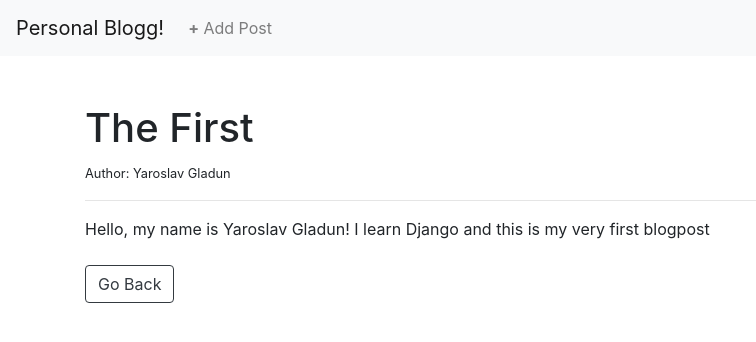
After one commit to yaroslavgladunn/simpleblog, a Django app: page /article/1 in a window 1280 px wide. The commit adds this page. Shown: the top 342 px of the page, without its empty margins (0-756 px from the left). Run offline with Django 3.2, Linux system fonts and the light colour scheme; data comes from the database, SQL or seed files in the repository; both versions use the stored data as it was after the commit; some libraries are stand-ins or nearby versions.

```diff
--- a/blog/main/models.py
+++ b/blog/main/models.py
@@ -1,5 +1,6 @@
 from django.db import models
 from django.contrib.auth.models import User
+from django.urls import reverse
 
 class Post(models.Model):
     title = models.CharField(max_length=255)
@@ -7,3 +8,5 @@ class Post(models.Model):
     body = models.TextField()
 
     def __str__(self): return self.title + ' | ' + str(self.author)
+
+    def get_absolute_url(self): return reverse('article-detail', args=(str(self.id)))
--- /dev/null
+++ b/blog/main/templates/main/article_detail.html
@@ -0,0 +1,15 @@
+{% extends 'main/index.html' %}
+
+{% block title %}{{ post.title }} - Personal Blogg!{% endblock %}
+
+{% block content %}
+<br/>
+<h1>{{ post.title }}</h1>
+<small>Author: {{ post.author.first_name }} {{ post.author.last_name }}</small><br/>
+<hr>
+
+{{ post.body }}
+
+<br><br/>
+<a href="{% url 'home' %}"><button type="button" class="btn btn-outline-dark">Go Back</button></a>
+{% endblock %}
--- /dev/null
+++ b/blog/main/templates/main/index.html
@@ -0,0 +1,41 @@
+<!doctype html>
+{% load static %}
+<html lang="en">
+<head>
+    <meta charset="UTF-8">
+    <meta name="viewport"
+          content="width=device-width, user-scalable=no, initial-scale=1.0, maximum-scale=1.0, minimum-scale=1.0">
+    <meta http-equiv="X-UA-Compatible" content="ie=edge">
+    <link rel="stylesheet" href="https://maxcdn.bootstrapcdn.com/bootstrap/4.0.0/css/bootstrap.min.css"
+          integrity="sha384-Gn5384xqQ1aoWXA+058RXPxPg6fy4IWvTNh0E263XmFcJlSAwiGgFAW/dAiS6JXm" crossorigin="anonymous">
+
+    <title>{% block title %}Personal Blogg!{% endblock %}</title>
+</head>
+<body>
+
+<nav class="navbar navbar-expand-lg navbar-light bg-light">
+  <button class="navbar-toggler" type="button" data-toggle="collapse" data-target="#navbarTogglerDemo01" aria-controls="navbarTogglerDemo01" aria-expanded="false" aria-label="Toggle navigation">
+    <span class="navbar-toggler-icon"></span>
+  </button>
+  <div class="collapse navbar-collapse" id="navbarTogglerDemo01">
+    <a class="navbar-brand" href="{% url 'home' %}">Personal Blogg!</a>
+    <ul class="navbar-nav mr-auto mt-2 mt-lg-0">
+      <li class="nav-item">
+        <a class="nav-link" href="{% url 'add-post' %}"><b>&#43;</b> Add Post</a>
+      </li>
+    </ul>
+  </div>
+</nav>
+
+<br/>
+<div class="container">
+  {% block content %}
+  {% endblock %}
+</div>
+
+
+</body>
+<script src="https://code.jquery.com/jquery-3.2.1.slim.min.js" integrity="sha384-KJ3o2DKtIkvYIK3UENzmM7KCkRr/rE9/Qpg6aAZGJwFDMVNA/GpGFF93hXpG5KkN" crossorigin="anonymous"></script>
+<script src="https://cdnjs.cloudflare.com/ajax/libs/popper.js/1.12.9/umd/popper.min.js" integrity="sha384-ApNbgh9B+Y1QKtv3Rn7W3mgPxhU9K/ScQsAP7hUibX39j7fakFPskvXusvfa0b4Q" crossorigin="anonymous"></script>
+<script src="https://maxcdn.bootstrapcdn.com/bootstrap/4.0.0/js/bootstrap.min.js" integrity="sha384-JZR6Spejh4U02d8jOt6vLEHfe/JQGiRRSQQxSfFWpi1MquVdAyjUar5+76PVCmYl" crossorigin="anonymous"></script>
+</html>
--- a/blog/main/urls.py
+++ b/blog/main/urls.py
@@ -1,6 +1,9 @@
 from django.urls import path
 from . import views
+from . views import HomeView, ArticleDetail, AddPostView
 
 urlpatterns = [
-    path('', views.home, name='home')
+    path('', HomeView.as_view(), name='home'),
+    path('article/<int:pk>', ArticleDetail.as_view(), name='article-detail'),
+    path('add-post', AddPostView.as_view(), name='add-post')
 ]
--- a/blog/main/views.py
+++ b/blog/main/views.py
@@ -1,5 +1,20 @@
 from django.shortcuts import render
+from django.views.generic import ListView, DetailView, CreateView
+from .models import Post
 
 # Create your views here.
-def home(request):
-    return render(request, 'main/home.html', {})
+#def home(request):
+#    return render(request, 'main/home.html', {})
+
+class HomeView(ListView):
+    model = Post
+    template_name = 'main/home.html'
+
+class ArticleDetail(DetailView):
+    model = Post
+    template_name = 'main/article_detail.html'
+
+class AddPostView(CreateView):
+    model = Post
+    template_name = 'main/add_post.html'
+    fields = '__all__'
```
Also changed, not shown: blog/main/templates/main/add_post.html (added, +13 -0 lines), blog/main/templates/main/home.html (+13 -57 lines), blog/db.sqlite3.
